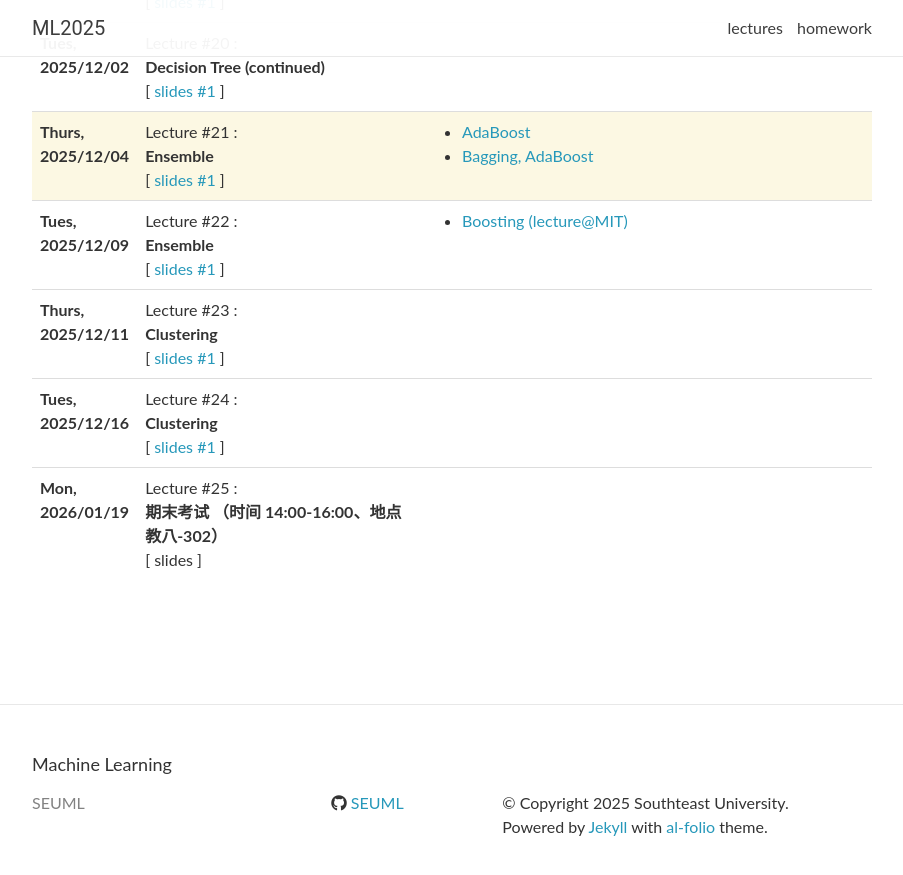
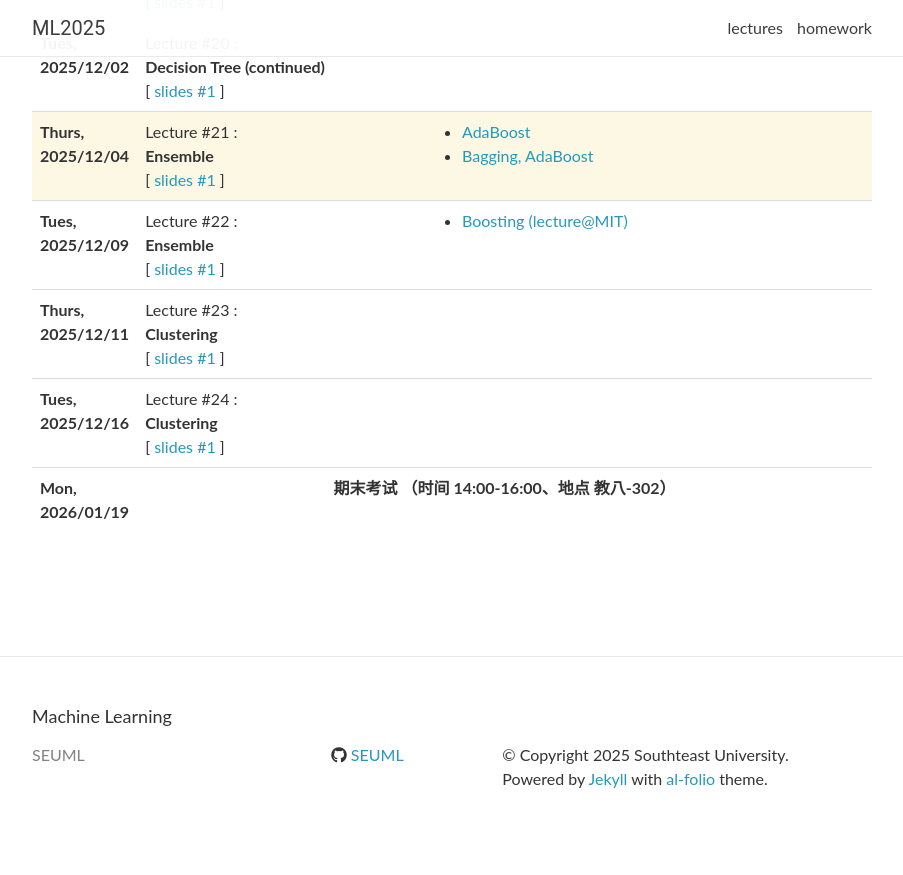
Before and after one commit to SEUML/ml-spring-2025, a Jekyll site: the page built from _pages/lectures.md, in a window 1280 px wide and 900 px high, scrolled down 2114 px. Shown: the top 875 px of the window, without its empty margins (188-1091 px from the left). Built offline with Jekyll 4.4.1, drawn with Linux system fonts in a browser that asks for light colours; nearby versions of some CDN libraries; comment, search, counter and statistics services are not loaded; after the commit the page ends 2966 px from its top, so only the background shows below that.

Commit message:
Update lecture skip condition for final exam
Changed the condition to skip classes in the schedule table from titles containing 'No class' to those containing '期末考试', ensuring final exams are properly handled.

```diff
--- a/_pages/lectures.md
+++ b/_pages/lectures.md
@@ -23,7 +23,7 @@ title: Schedule
 
 <tr class="{{ event_type }}">
     <th scope="row">{{ lecture.date }}</th>
-    {% if lecture.title contains 'No class' %}
+    {% if lecture.title contains '期末考试' %}
     {% assign skip_classes = skip_classes | plus: 1 %}
     <td colspan="4" align="center">{{ lecture.title }}</td>
     {% else %}
```
